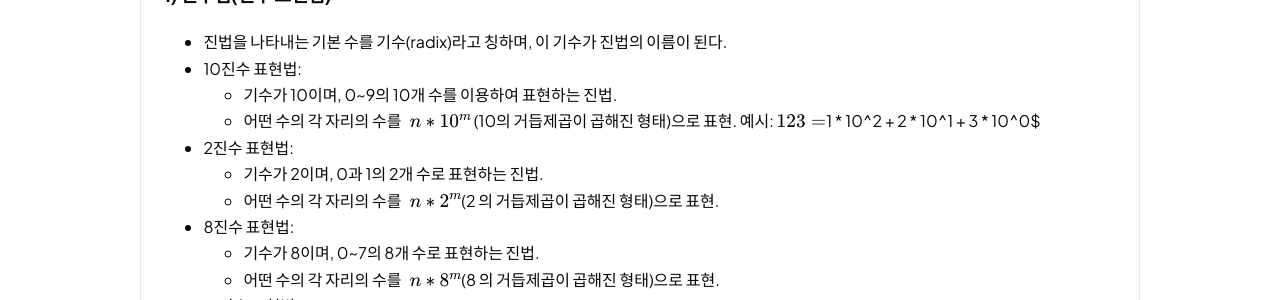
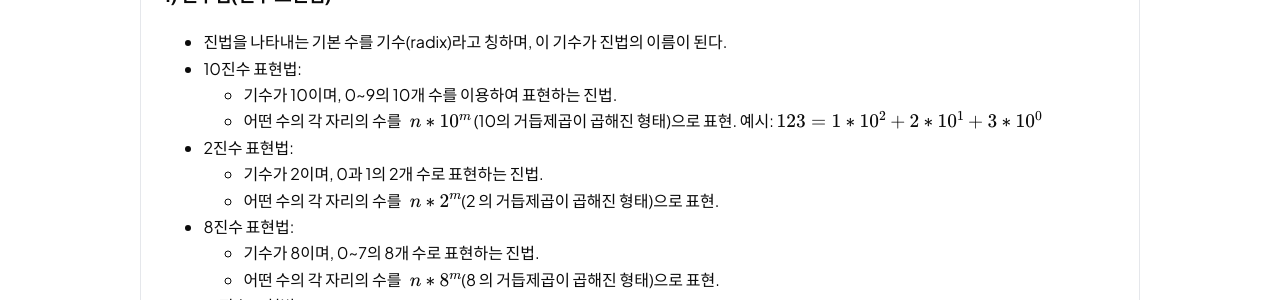
Before and after one commit to LJS24/LJS24.github.io, a Jekyll site: the page built from _posts/learn/2026-03-12-learning-note-디지털논리회로.md, in a window 1280 px wide and 1259 px high. Shown: the part 374-674 px from the top of the window. Built offline with Jekyll 4.4.1, drawn with Linux system fonts in a browser that asks for light colours.

```diff
--- a/_posts/learn/2026-03-12-learning-note-디지털논리회로.md
+++ b/_posts/learn/2026-03-12-learning-note-디지털논리회로.md
@@ -15,7 +15,7 @@ summary: "주간 학습내용 정리"
 - 10진수 표현법:
     - 기수가 10이며, 0~9의 10개 수를 이용하여 표현하는 진법.
     - 어떤 수의 각 자리의 수를 &nbsp; $n*10^m$ (10의 거듭제곱이 곱해진 형태)으로 표현.
-    예시: $123 = $1 * 10^2 + 2 * 10^1 + 3 * 10^0$
+    예시: $123 = 1 * 10^2 + 2 * 10^1 + 3 * 10^0$
 - 2진수 표현법:
     - 기수가 2이며, 0과 1의 2개 수로 표현하는 진법.
     - 어떤 수의 각 자리의 수를 &nbsp; $n*2^m$(2 의 거듭제곱이 곱해진 형태)으로 표현.
```
